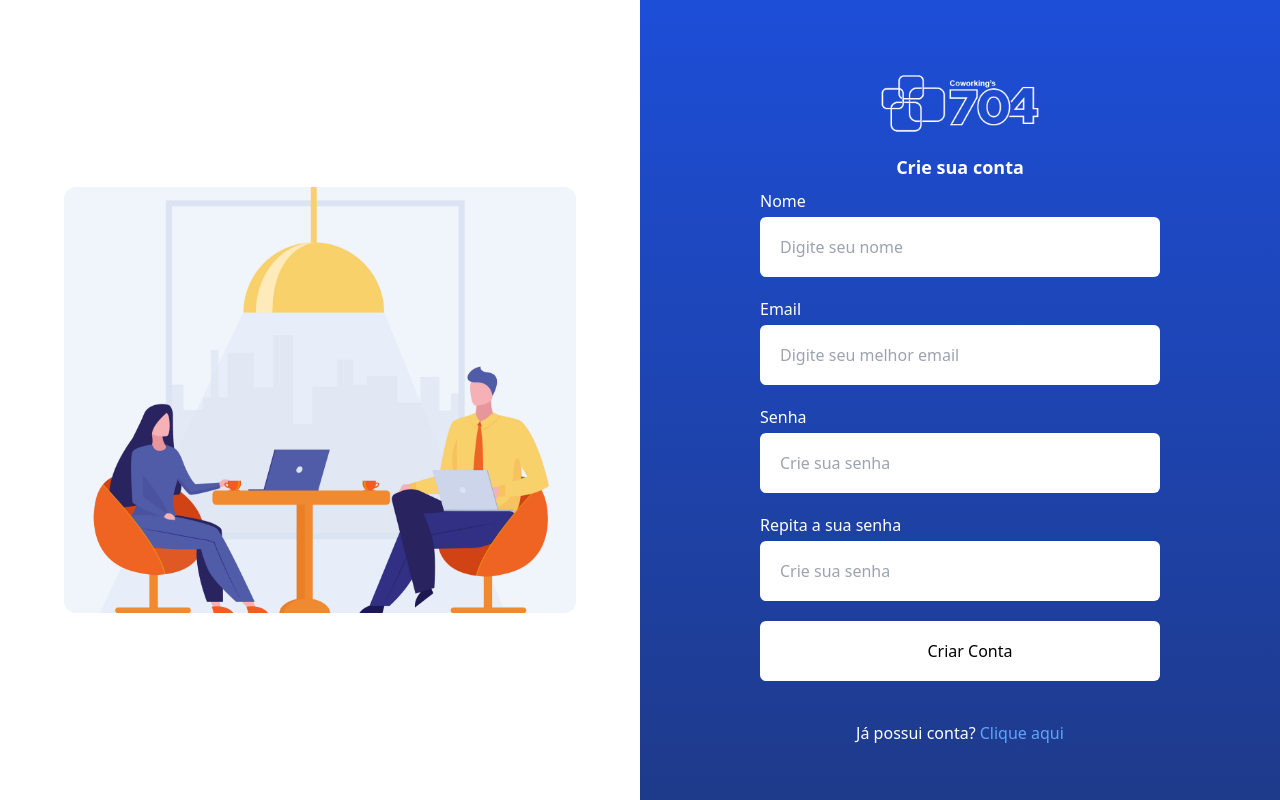
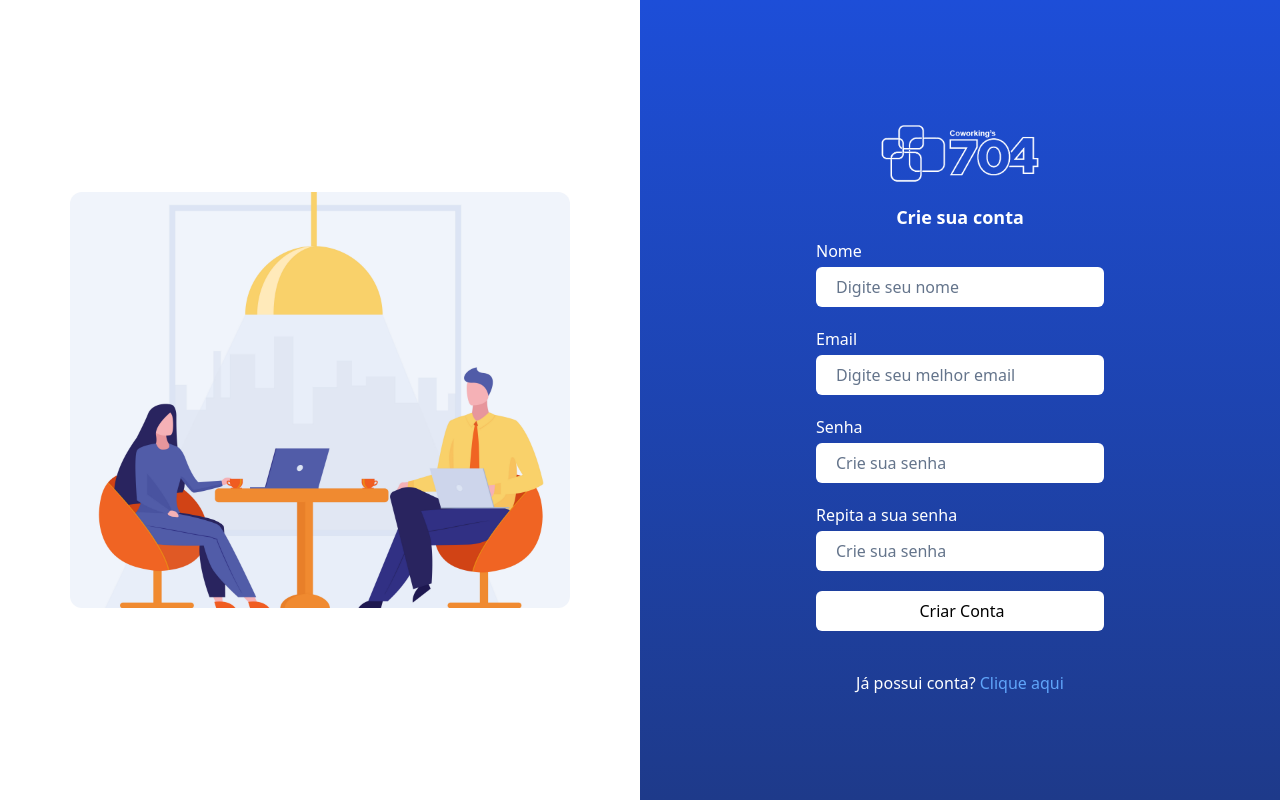
Before and after one commit to jv-farias/coworkings-704, a React (Vite) app: page /cadastro in a window 1280 px wide. Built offline with nearby package versions, Linux system fonts and the light colour scheme.

Commit message:
fix: response login and sign up pages (#23)

```diff
--- a/package.json
+++ b/package.json
@@ -14,7 +14,9 @@
     "@radix-ui/react-avatar": "^1.0.4",
     "@radix-ui/react-dialog": "^1.0.5",
     "@radix-ui/react-label": "^2.0.2",
+    "@radix-ui/react-separator": "^1.0.3",
     "@radix-ui/react-slot": "^1.0.2",
+    "@radix-ui/react-tooltip": "^1.0.7",
     "axios": "^1.6.7",
     "class-variance-authority": "^0.7.0",
     "clsx": "^2.1.0",
--- a/src/pages/cadastro/index.tsx
+++ b/src/pages/cadastro/index.tsx
@@ -6,6 +6,8 @@ import fotoCoworking2 from "../../assets/coworking2.png";
 import { ToastContainer, toast } from 'react-toastify';
 import 'react-toastify/dist/ReactToastify.css';
 import axios, { AxiosError } from "axios";
+import { Input } from "@/components/ui/input";
+import { Button } from "@/components/ui/button";
 
 export const Cadastro = () => {
 
@@ -60,8 +62,8 @@ export const Cadastro = () => {
         <div className="registrar bg-gradient-to-b from-blue-700 to-blue-900 h-screen relative flex">
 
             <div className="registrar-left hidden md:flex items-center justify-center flex-col w-1/2 h-full bg-white">
-                <div className="img-coworking">
-                    <img src={fotoCoworking2} alt="Foto Coworking 2" className="max-w-lg rounded-xl" />
+                <div className="img-coworking p-10">
+                    <img src={fotoCoworking2} alt="Foto Coworking 2" className="w-[500px] rounded-xl" />
                 </div>
             </div>
 
@@ -70,53 +72,54 @@ export const Cadastro = () => {
                     <img src={logo} alt="logo 704apps" className="w-40 mt-5" />
                 </div>
                 <h1 className="pt-5 pb-2 text-white text-lg font-semibold">Crie sua conta</h1>
-                <form className="formulario-registrar flex flex-col items-center justify-center" onSubmit={handleClickForm}>
-                    <div className="flex flex-col" >
+                <form className="formulario-registrar flex flex-col items-center justify-center w-full xl:px-40 lg:px-20 md:px-10 sm:px-5" onSubmit={handleClickForm}>
+                    <div className="flex flex-col w-[90%]" >
                         <label className="text-white pb-1">Nome</label>
-                        <input
+                        <Input
                             type="text"
                             placeholder="Digite seu nome"
                             value={nome}
                             onChange={(e) => setNome(e.target.value)}
-                            className="w-[400px] h-[60px] rounded-md border-none outline-none pl-5 mb-5 text-md"
+                            className=" w-full rounded-md border-none outline-none pl-5 mb-5 text-md"
                         />
                     </div>
 
-                    <div className="flex flex-col " >
+                    <div className="flex flex-col w-[90%]" >
                         <label className="text-white pb-1">Email</label>
-                        <input
+                        <Input
                             type="email"
                             placeholder="Digite seu melhor email"
                             value={email}
                             onChange={(e) => setEmail(e.target.value)}
-                            className="w-[400px] h-[60px] rounded-md border-none outline-none pl-5 mb-5 text-md"
+                            className=" w-full rounded-md border-none outline-none pl-5 mb-5 text-md"
                         />
                     </div>
 
-                    <div className="flex flex-col " >
+                    <div className="flex flex-col w-[90%]" >
                         <label className="text-white pb-1">Senha</label>
-                        <input
+                        <Input
                             type="password"
                             placeholder="Crie sua senha"
                             value={password}
                             onChange={(e) => setPassword(e.target.value)}
-                            className="w-[400px] h-[60px] rounded-md border-none outline-none pl-5 mb-5 text-md"
+                            className="w-full  rounded-md border-none outline-none pl-5 mb-5 text-md"
                         />
                     </div>
 
-                    <div className="flex flex-col" >
+                    <div className="flex flex-col w-[90%]" >
                         <label className="text-white pb-1">Repita a sua senha</label>
-                        <input
+                        <Input
                             type="password"
                             placeholder="Crie sua senha"
                             value={confirmPassword}
                             onChange={(e) => setConfirmPassword(e.target.value)}
-                            className="w-[400px] h-[60px] rounded-md border-none outline-none pl-5 mb-5 text-md"
+                            className="w-full rounded-md border-none outline-none pl-5 mb-5 text-md"
                         />
                     </div>
 
-                    <button className="w-[400px] h-[60px] rounded-md border-none outline-none pl-5 mb-5 text-md bg-white
-                    hover:bg-blue-300" onClick={handleClickForm}>Criar Conta</button>
+                    <Button className="rounded-md border-none outline-none pl-5 mb-5 text-md bg-white  w-[90%] text-black
+                    hover:text-white
+                    hover:bg-blue-300" onClick={handleClickForm}>Criar Conta</Button>
 
                     <p className="text-white mt-5">
                         Já possui conta? <Link className="text-blue-400" to="/login">Clique aqui</Link>
--- a/src/pages/home/index.tsx
+++ b/src/pages/home/index.tsx
@@ -26,7 +26,7 @@ export const Home = () => {
 
 
     return (
-        <div className="pb-5 bg-zinc-50">
+        <div className="pb-5 bg-zinc-50 h-screen">
             <Header />
             <div className="px-5 mt-6">
                 <Search />
--- a/src/pages/login/index.tsx
+++ b/src/pages/login/index.tsx
@@ -63,47 +63,47 @@ export const Login = () => {
     <div className="bg-gradient-to-b from-blue-700 to-blue-900 min-h-screen flex relative">
       <div className="h-[100vh] hidden md:flex items-center justify-center flex-col w-1/2  bg-white">
         <div className="img-coworking">
-          <img src={fotoCoworking} alt="Foto Coworking" className="max-w-lg" />
+          <img src={fotoCoworking} alt="Foto Coworking" className="w-[600px]" />
         </div>
       </div>
 
       <div className="login-right w-full md:w-1/2 flex items-center justify-center flex-col">
         <div className="img-logo">
-          <img src={logo} alt="logo 704apps" className="w-60 mt-5 mb-10" />
+          <img src={logo} alt="logo 704apps" className="w-40 mt-5 mb-10" />
         </div>
         <form
-          className="flex flex-col items-center justify-center"
+          className="flex flex-col items-center justify-center w-full xl:px-40 lg:px-20 md:px-10 sm: px-5 "
           onClick={cliqueForm}
         >
-          <div className="flex flex-col">
+          <div className="flex flex-col w-[95%]">
             <label className="mb-2 text-white">Email</label>
-            <input
+            <Input
               type="email"
               placeholder="Digite seu e-mail"
               required
-              className="w-[400px] h-[60px] rounded-md border-none outline-none pl-5 mb-5 text-md"
+              className="rounded-md border-none outline-none pl-5 mb-5 text-md"
               value={login}
               onChange={(e) => setLogin(e.target.value)}
             />
           </div>
-          <div className="flex flex-col">
+          <div className="flex flex-col w-[95%]">
             <label className="mb-2 text-white">Senha</label>
-            <input
+            <Input
               type="password"
               placeholder="Digite sua senha"
               required
-              className="w-[400px] h-[60px] rounded-md border-none outline-none pl-5 mb-5 text-md"
+              className="rounded-md border-none outline-none pl-5 mb-5 text-md"
               value={senha}
               onChange={(e) => setSenha(e.target.value)}
             />
           </div>
-          <button
-            className="w-[400px] h-[60px] rounded-md border-none outline-none pl-5 mb-5 text-md bg-white
-                    hover:bg-blue-300"
+          <Button
+            className="w-[95%] text-black rounded-md border-none outline-none pl-5 mb-5 text-md bg-white
+                    hover:bg-blue-300 hover:text-white"
             onClick={submitLogin}
           >
             Login
-          </button>
+          </Button>
           <div className="cursor-pointer">
             <Dialog>
             <ToastContainer
```
Also changed, not shown: 1 other file (tests, documents, lock files or other folders).
